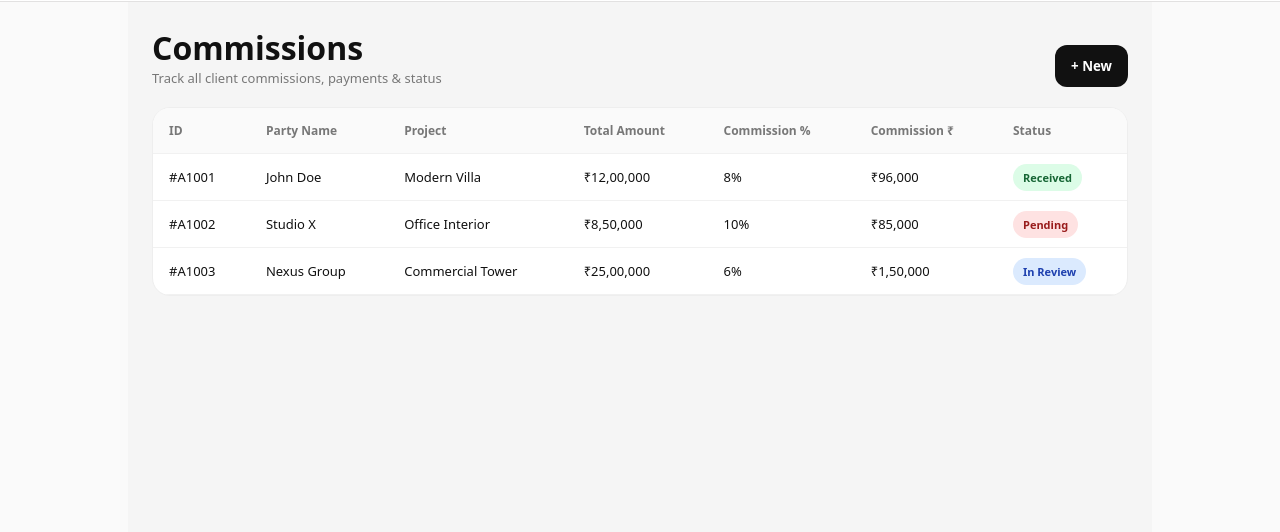
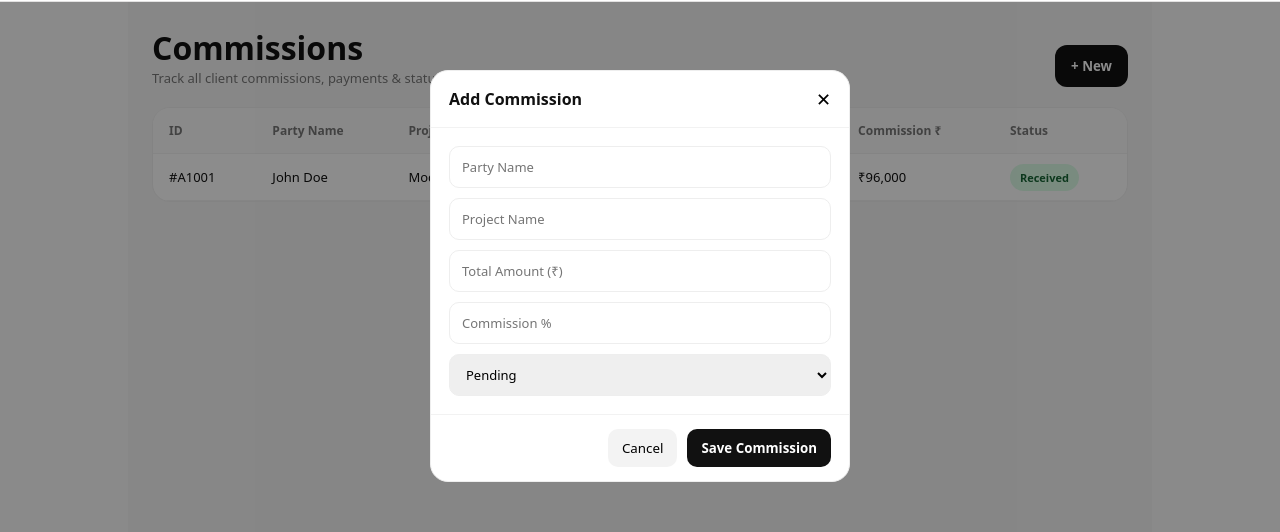
Before and after one commit to thesatishjassal/archapp, a Next.js app: page /commissions in a window 1280 px wide. Both pictures are taken after a click on the button "+ New". Shown: the part 124-656 px from the top of the page. Built offline with nearby package versions, Linux system fonts and the light colour scheme.

Commit message:
first commit

```diff
--- a/src/app/commissions/page.jsx
+++ b/src/app/commissions/page.jsx
@@ -1,22 +1,31 @@
+"use client";
+import { useState } from "react";
+
 export default function CommissionsTable() {
+
+  const [open, setOpen] = useState(false);
+
   return (
     <section className="commissionsTable">
 
       {/* HEADER */}
       <div className="commissionsTable__top">
+
         <div>
           <h1>Commissions</h1>
           <p>Track all client commissions, payments & status</p>
         </div>
 
-        <button>+ New</button>
+        <button onClick={() => setOpen(true)}>
+          + New
+        </button>
+
       </div>
 
       {/* TABLE */}
       <div className="tableWrap">
 
         <table>
-
           <thead>
             <tr>
               <th>ID</th>
@@ -41,32 +50,58 @@ export default function CommissionsTable() {
               <td><span className="status paid">Received</span></td>
             </tr>
 
-            <tr>
-              <td>#A1002</td>
-              <td>Studio X</td>
-              <td>Office Interior</td>
-              <td>₹8,50,000</td>
-              <td>10%</td>
-              <td>₹85,000</td>
-              <td><span className="status pending">Pending</span></td>
-            </tr>
-
-            <tr>
-              <td>#A1003</td>
-              <td>Nexus Group</td>
-              <td>Commercial Tower</td>
-              <td>₹25,00,000</td>
-              <td>6%</td>
-              <td>₹1,50,000</td>
-              <td><span className="status review">In Review</span></td>
-            </tr>
-
           </tbody>
 
         </table>
 
       </div>
 
+      {/* MODAL */}
+      {open && (
+        <div className="modalOverlay" onClick={() => setOpen(false)}>
+
+          <div className="modalBox" onClick={(e) => e.stopPropagation()}>
+
+            <div className="modalHeader">
+              <h2>Add Commission</h2>
+              <button onClick={() => setOpen(false)}>✕</button>
+            </div>
+
+            <div className="modalBody">
+
+              <input placeholder="Party Name" />
+              <input placeholder="Project Name" />
+              <input type="number" placeholder="Total Amount (₹)" />
+              <input type="number" placeholder="Commission %" />
+
+              <select>
+                <option>Pending</option>
+                <option>Received</option>
+                <option>In Review</option>
+              </select>
+
+            </div>
+
+            <div className="modalFooter">
+
+              <button
+                className="cancel"
+                onClick={() => setOpen(false)}
+              >
+                Cancel
+              </button>
+
+              <button className="save">
+                Save Commission
+              </button>
+
+            </div>
+
+          </div>
+
+        </div>
+      )}
+
     </section>
   );
 }
--- a/src/app/globals.css
+++ b/src/app/globals.css
@@ -1931,4 +1931,97 @@ body{
   .dash__stats{
     grid-template-columns:1fr;
   }
-}
+}.modalOverlay{
+  position:fixed;
+  inset:0;
+  background:rgba(0,0,0,0.45);
+  display:flex;
+  align-items:center;
+  justify-content:center;
+  padding:20px;
+  z-index:999;
+}
+
+.modalBox{
+  width:100%;
+  max-width:420px;
+  background:#fff;
+  border-radius:18px;
+  border:1px solid #eee;
+  overflow:hidden;
+}
+
+/* HEADER */
+
+.modalHeader{
+  display:flex;
+  justify-content:space-between;
+  align-items:center;
+  padding:16px 18px;
+  border-bottom:1px solid #f2f2f2;
+}
+
+.modalHeader h2{
+  font-size:16px;
+}
+
+.modalHeader button{
+  background:transparent;
+  border:none;
+  font-size:18px;
+  cursor:pointer;
+}
+
+/* BODY */
+
+.modalBody{
+  display:flex;
+  flex-direction:column;
+  gap:10px;
+  padding:18px;
+}
+
+.modalBody input,
+.modalBody select{
+  height:42px;
+  border:1px solid #eee;
+  border-radius:10px;
+  padding:0 12px;
+  font-size:13px;
+  outline:none;
+}
+
+.modalBody input:focus,
+.modalBody select:focus{
+  border-color:#111;
+}
+
+/* FOOTER */
+
+.modalFooter{
+  display:flex;
+  justify-content:flex-end;
+  gap:10px;
+  padding:14px 18px;
+  border-top:1px solid #f2f2f2;
+}
+
+.cancel{
+  height:38px;
+  padding:0 14px;
+  border:none;
+  border-radius:10px;
+  background:#f3f3f3;
+  cursor:pointer;
+}
+
+.save{
+  height:38px;
+  padding:0 14px;
+  border:none;
+  border-radius:10px;
+  background:#111;
+  color:#fff;
+  font-weight:600;
+  cursor:pointer;
+}
```
